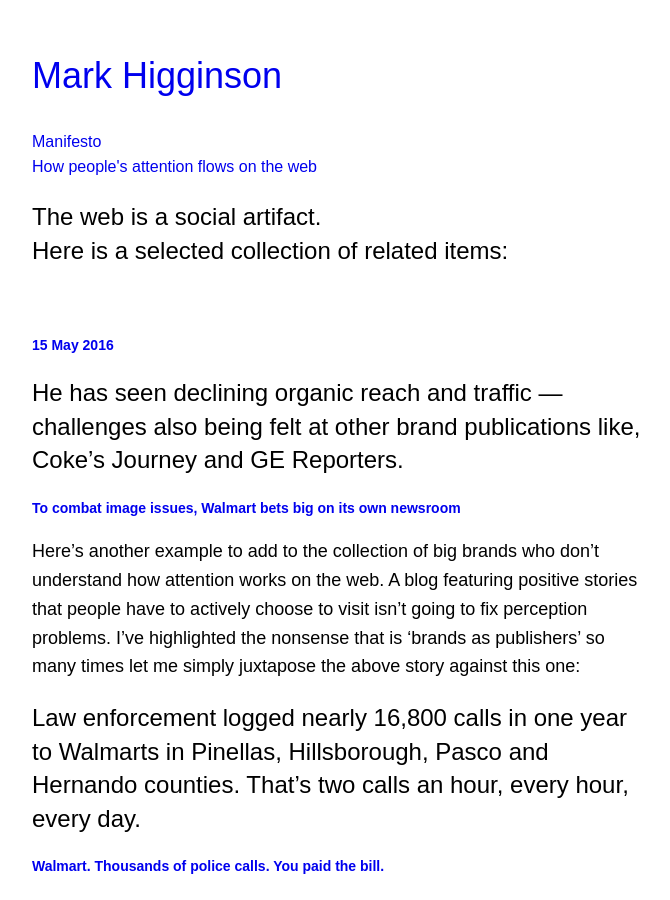
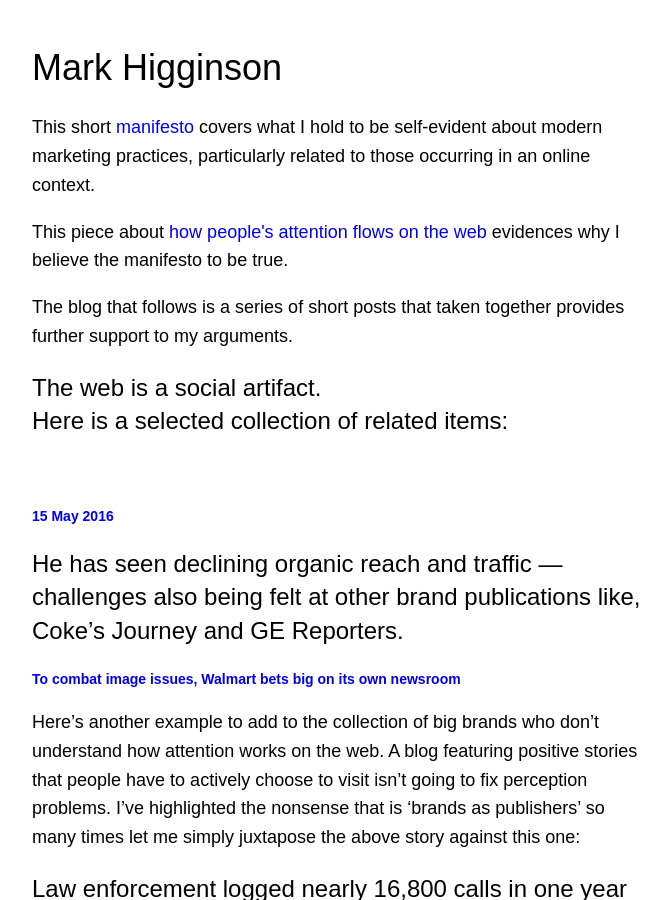
Before and after one commit to markhgn/markhgn.github.io, a Jekyll site: the page built from index.html, in a window 1280 px wide and 900 px high. Shown: the whole window, without its empty margins (298-968 px from the left). Built offline with Jekyll 4.4.1, drawn with Linux system fonts in a browser that asks for light colours; the list of posts is cut into pages by our own code.

Commit message:
Updated header

```diff
--- a/index.html
+++ b/index.html
@@ -2,10 +2,13 @@
 layout: default
 ---
 
-	<h1><a href="http://markhgn.github.io/">Mark Higginson</a></h1>
+    <h1>Mark Higginson</h1>
 
-    <p></p><a href="/pages/manifesto.html">Manifesto</a><br>
-    <a href="/pages/attention_flow.html">How people's attention flows on the web</a></p>
+    <p>This short <a href="/pages/manifesto.html">manifesto</a> covers what I hold to be self-evident about modern marketing practices, particularly related to those occurring in an online context.</p>
+
+    <p>This piece about <a href="/pages/attention_flow.html">how people's attention flows on the web</a> evidences why I believe the manifesto to be true.</p>
+
+    <p>The blog that follows is a series of short posts that taken together provides further support to my arguments.</p>
 
 	<h2>The web is a social artifact.<br>
 	Here is a selected collection of related items:</h2>
```
